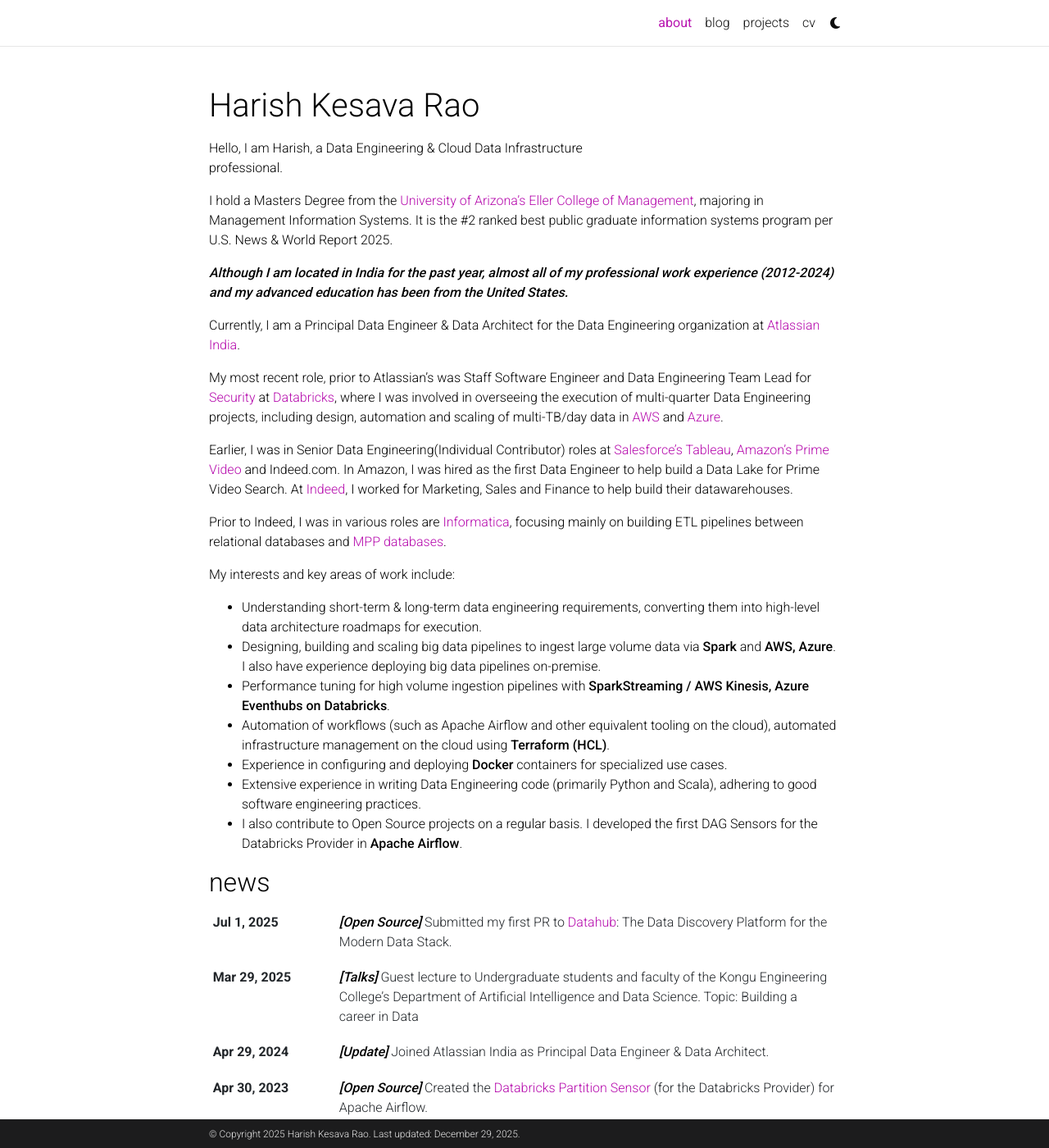
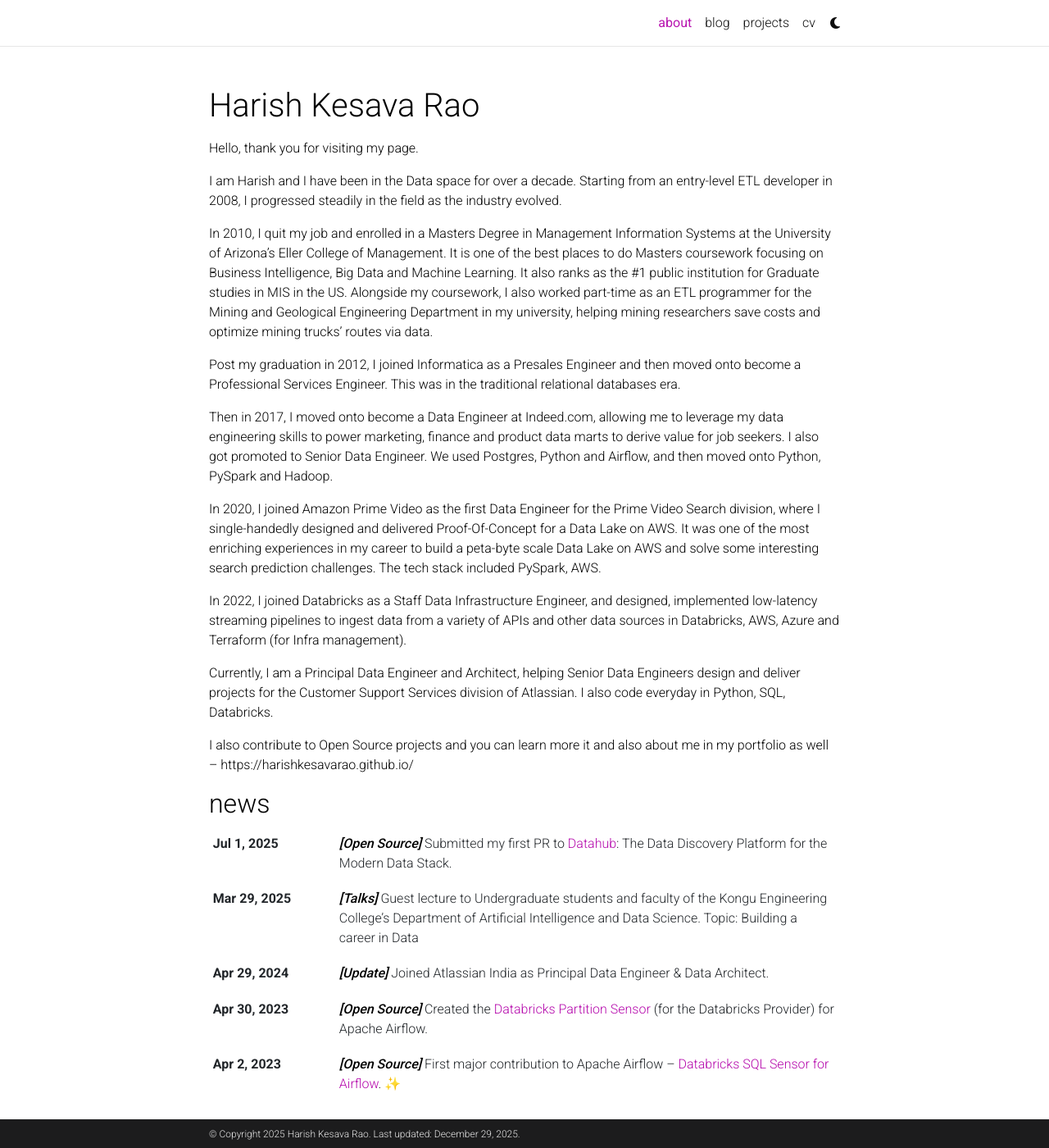
Before and after one commit to harishkesavarao/harishkesavarao.github.io, a Jekyll site: the page built from _pages/about.md, in a window 1280 px wide and 1400 px high. Shown: the whole window at 82% size. Built offline with Jekyll 4.4.1, drawn with Linux system fonts in a browser that asks for light colours; emoji names are drawn with the system emoji font; comment, search, counter and statistics services are not loaded; a style sheet for code colours, icons or effects is not loaded.

Commit message:
About summary

```diff
--- a/_pages/about.md
+++ b/_pages/about.md
@@ -18,26 +18,20 @@
 # selected_papers: true # includes a list of papers marked as "selected={true}"
 social: true  # includes social icons at the bottom of the page
 ---
+Hello, thank you for visiting my page.
 
-Hello, I am Harish, a Data Engineering & Cloud Data Infrastructure professional.
+I am Harish and I have been in the Data space for over a decade. Starting from an entry-level ETL developer in 2008, I progressed steadily in the field as the industry evolved.
 
-I hold a Masters Degree from the [University of Arizona's Eller College of Management](https://eller.arizona.edu/programs/masters/mis/mis), majoring in Management Information Systems. It is the #2 ranked best public graduate information systems program per U.S. News & World Report 2025.
+In 2010, I quit my job and enrolled in a Masters Degree in Management Information Systems at the University of Arizona's Eller College of Management. It is one of the best places to do Masters coursework focusing on Business Intelligence, Big Data and Machine Learning. It also ranks as the #1 public institution for Graduate studies in MIS in the US. Alongside my coursework, I also worked part-time as an ETL programmer for the Mining and Geological Engineering Department in my university, helping mining researchers save costs and optimize mining trucks' routes via data.
 
-**_Although I am located in India for the past year, almost all of my professional work experience (2012-2024) and my advanced education has been from the United States._**
+Post my graduation in 2012, I joined Informatica as a Presales Engineer and then moved onto become a Professional Services Engineer. This was in the traditional relational databases era.
 
-Currently, I am a Principal Data Engineer & Data Architect for the Data Engineering organization at [Atlassian India]((https://www.atlassian.com/blog/atlassian-engineering)).
+Then in 2017, I moved onto become a Data Engineer at Indeed.com, allowing me to leverage my data engineering skills to power marketing, finance and product data marts to derive value for job seekers. I also got promoted to Senior Data Engineer. We used Postgres, Python and Airflow, and then moved onto Python, PySpark and Hadoop.
 
-My most recent role, prior to Atlassian's was Staff Software Engineer and Data Engineering Team Lead for [Security](https://www.databricks.com/trust) at [Databricks](https://www.databricks.com/), where I was involved in overseeing the execution of multi-quarter Data Engineering projects, including design, automation and scaling of multi-TB/day data in [AWS](https://www.databricks.com/product/aws) and [Azure](https://azure.microsoft.com/en-us/products/databricks).
+In 2020, I joined Amazon Prime Video as the first Data Engineer for the Prime Video Search division, where I single-handedly designed and delivered Proof-Of-Concept for a Data Lake on AWS. It was one of the most enriching experiences in my career to build a peta-byte scale Data Lake on AWS and solve some interesting search prediction challenges. The tech stack included PySpark, AWS.
 
-Earlier, I was in Senior Data Engineering(Individual Contributor) roles at [Salesforce's Tableau](https://engineering.tableau.com/), [Amazon's Prime Video](https://www.primevideotech.com/) and Indeed.com. In Amazon, I was hired as the first Data Engineer to help build a Data Lake for Prime Video Search. At [Indeed](https://engineering.indeedblog.com/blog/category/big-data/), I worked for Marketing, Sales and Finance to help build their datawarehouses.
+In 2022, I joined Databricks as a Staff Data Infrastructure Engineer, and designed, implemented low-latency streaming pipelines to ingest data from a variety of APIs and other data sources in Databricks, AWS, Azure and Terraform (for Infra management).
 
-Prior to Indeed, I was in various roles are [Informatica](https://www.informatica.com/), focusing mainly on building ETL pipelines between relational databases and [MPP databases](https://www.sisense.com/glossary/mpp-database/).
+Currently, I am a Principal Data Engineer and Architect, helping Senior Data Engineers design and deliver projects for the Customer Support Services division of Atlassian. I also code everyday in Python, SQL, Databricks.
 
-My interests and key areas of work include:
-* Understanding short-term & long-term data engineering requirements, converting them into high-level data architecture roadmaps for execution.
-* Designing, building and scaling big data pipelines to ingest large volume data via **Spark** and **AWS, Azure**. I also have experience deploying big data pipelines on-premise.
-* Performance tuning for high volume ingestion pipelines with **SparkStreaming / AWS Kinesis, Azure Eventhubs on Databricks**.
-* Automation of workflows (such as Apache Airflow and other equivalent tooling on the cloud), automated infrastructure management on the cloud using **Terraform (HCL)**.
-* Experience in configuring and deploying **Docker** containers for specialized use cases.
-* Extensive experience in writing Data Engineering code (primarily Python and Scala), adhering to good software engineering practices.
-* I also contribute to Open Source projects on a regular basis. I developed the first DAG Sensors for the Databricks Provider in **Apache Airflow**.
+I also contribute to Open Source projects and you can learn more it and also about me in my portfolio as well -- https://harishkesavarao.github.io/
```
